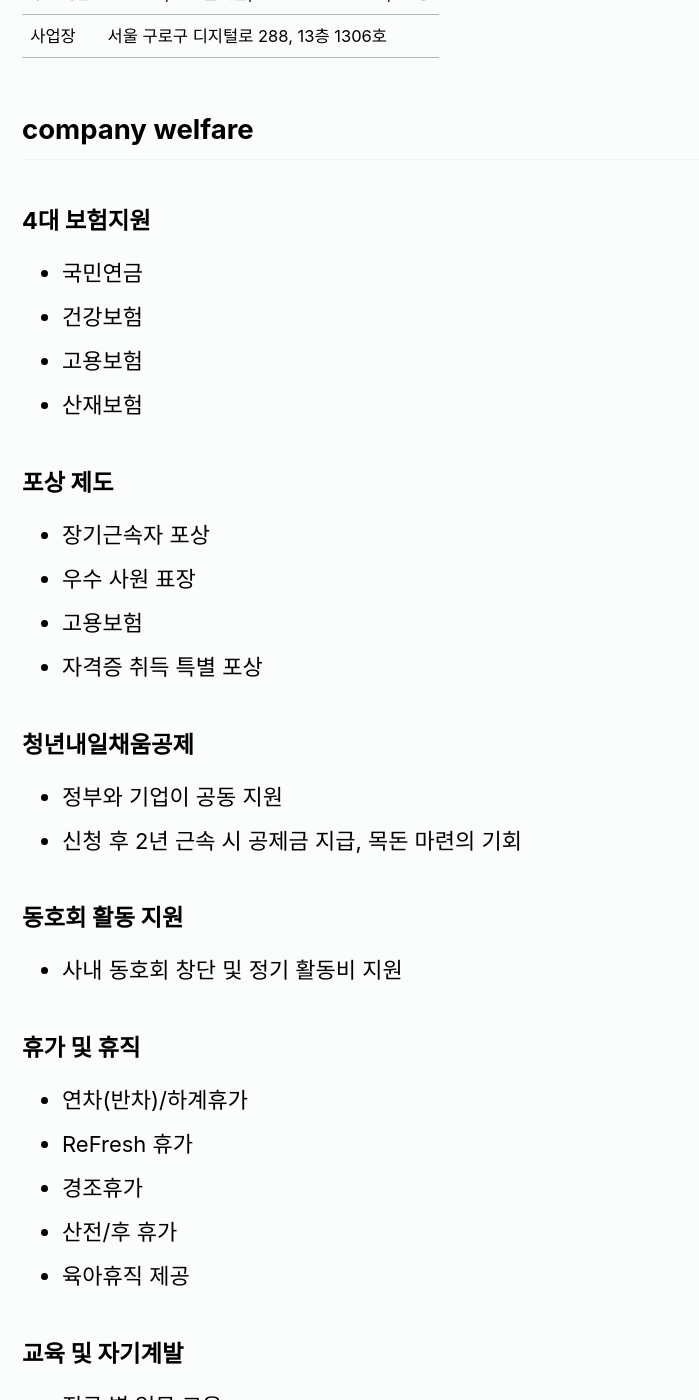
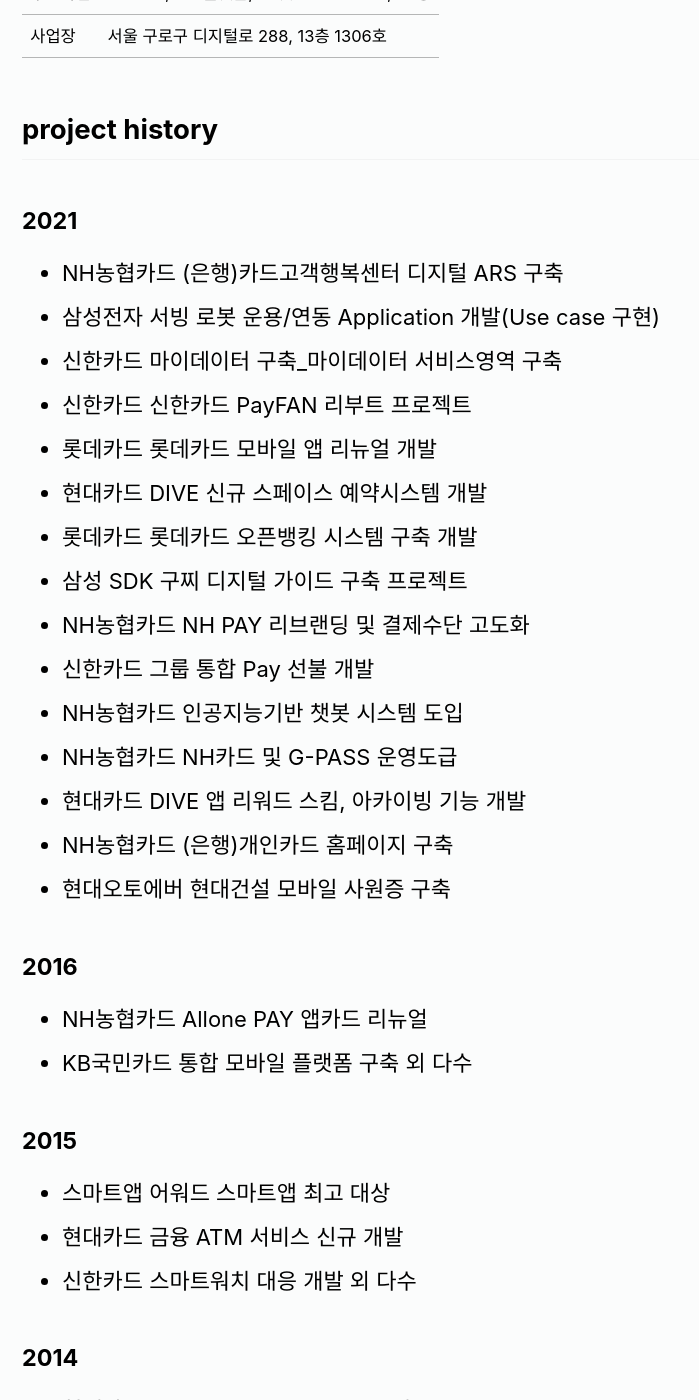
Before and after one commit to openobjectnet/openobjectnet.github.io, a Jekyll site: the page built from _pages/about-company.md, in a window 1280 px wide and 1400 px high, scrolled down 876 px. Shown: the whole window, without its empty margins (0-699 px from the left). Built offline with Jekyll 4.4.1, drawn with Linux system fonts in a browser that asks for light colours; cached includes are drawn as plain includes; nearby versions of some CDN libraries; some of the changed text lies outside the part shown.

Commit message:
project history 내용 추가

```diff
--- a/_config.yml
+++ b/_config.yml
@@ -96,7 +96,7 @@ author:
   name             : "오픈오브젝트"
   avatar           : "/assets/images/openobject-log.jpg" # path of avatar image, e.g. "/assets/images/bio-photo.jpg"
   bio              : "사내 기술 블로그"
-  location         : "Seoul, Republic of Korea"
+  location         : "Seoul, Korea"
   email            :
   links:
     - label: "Email"
--- a/_includes/author-profile.html
+++ b/_includes/author-profile.html
@@ -40,7 +40,7 @@
       {% if author.links %}
         {% for link in author.links %}
           {% if link.label and link.url %}
-            <li><a href="{{ link.url }}" rel="nofollow noopener noreferrer"><i class="{{ link.icon | default: 'fas fa-link' }}" aria-hidden="true"></i><span class="label">{{ link.label }}</span></a></li>
+            <li><a href="{{ link.url }}" rel="nofollow noopener noreferrer" target="_blank"><i class="{{ link.icon | default: 'fas fa-link' }}" aria-hidden="true"></i><span class="label">{{ link.label }}</span></a></li>
           {% endif %}
         {% endfor %}
       {% endif %}
--- a/_pages/about-company.md
+++ b/_pages/about-company.md
@@ -1,17 +1,6 @@
 ---
 permalink: /aboutCompany/
 title: "About OpenObject"
-# excerpt: "Minimal Mistakes is a flexible two-column Jekyll theme."
-# layouts_gallery:
-#   - url: /assets/images/mm-layout-splash.png
-#     image_path: /assets/images/mm-layout-splash.png
-#     alt: "splash layout example"
-#   - url: /assets/images/mm-layout-single-meta.png
-#     image_path: /assets/images/mm-layout-single-meta.png
-#     alt: "single layout with comments and related posts"
-#   - url: /assets/images/mm-layout-archive.png
-#     image_path: /assets/images/mm-layout-archive.png
-#     alt: "archive layout example"
 last_modified_at: 2020-03-23T14:07:54-04:00
 toc: false
 ---
@@ -34,6 +23,45 @@ toc: false
 |업종|소프트웨어 개발 및 서비스|
 |주요사업|Fintech, IoT 플랫폼, AI 및 Automation, SI 등|
 |사업장|서울 구로구 디지털로 288, 13층 1306호|
+
+
+## project history
+
+#### 2021
+
+- NH농협카드 (은행)카드고객행복센터 디지털 ARS 구축
+- 삼성전자 서빙 로봇 운용/연동 Application 개발(Use case 구현)
+- 신한카드 마이데이터 구축_마이데이터 서비스영역 구축
+- 신한카드 신한카드 PayFAN 리부트 프로젝트
+- 롯데카드 롯데카드 모바일 앱 리뉴얼 개발
+- 현대카드 DIVE 신규 스페이스 예약시스템 개발
+- 롯데카드 롯데카드 오픈뱅킹 시스템 구축 개발
+- 삼성 SDK 구찌 디지털 가이드 구축 프로젝트
+- NH농협카드 NH PAY 리브랜딩 및 결제수단 고도화
+- 신한카드 그룹 통합 Pay 선불 개발
+- NH농협카드 인공지능기반 챗봇 시스템 도입
+- NH농협카드 NH카드 및 G-PASS 운영도급
+- 현대카드 DIVE 앱 리워드 스킴, 아카이빙 기능 개발
+- NH농협카드 (은행)개인카드 홈페이지 구축
+- 현대오토에버 현대건설 모바일 사원증 구축
+
+
+#### 2016
+
+- NH농협카드 Allone PAY 앱카드 리뉴얼
+- KB국민카드 통합 모바일 플랫폼 구축 외 다수
+
+#### 2015
+
+- 스마트앱 어워드 스마트앱 최고 대상
+- 현대카드 금융 ATM 서비스 신규 개발
+- 신한카드 스마트워치 대응 개발 외 다수
+
+#### 2014
+
+- 현대카드 Mobile eXperience 프로젝트
+- 신한카드 Smart 월렛 올댓쇼핑 모바일 구출
+- 하나카드 모바일카드 발급시스템 구축
 
 
 ## company welfare
```
Also changed, not shown: _posts/2022-02-21-docker2.md (+5 -5 lines).
